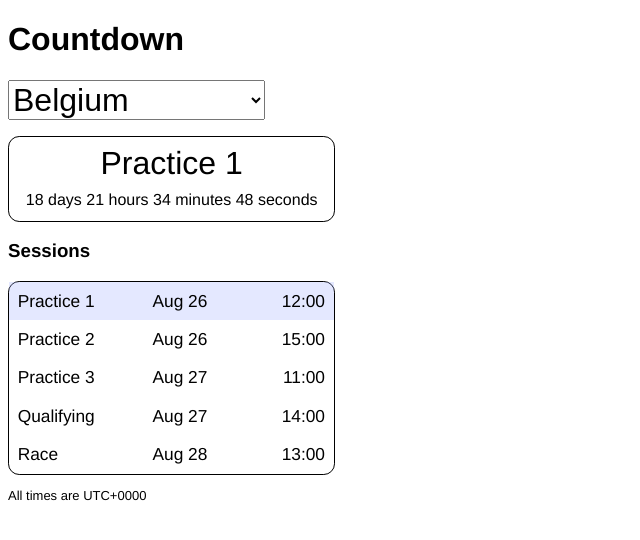
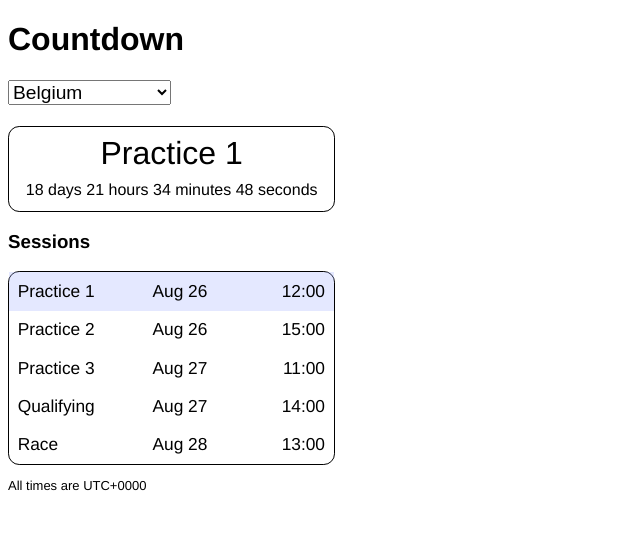
Before and after one commit to jmp/f1cd, a React (Create React App) app: page / in a window 1280 px wide. Shown: the top 540 px of the page, without its empty margins (0-640 px from the left). Built offline with nearby package versions, Linux system fonts and the light colour scheme.

Commit message:
Make font size a bit smaller

```diff
--- a/src/components/RoundInfo.css
+++ b/src/components/RoundInfo.css
@@ -1,4 +1,4 @@
 select {
-    font-size: 24pt;
-    margin-bottom: 0.5em;
+    font-size: larger;
+    margin-bottom: 16pt;
 }
```
